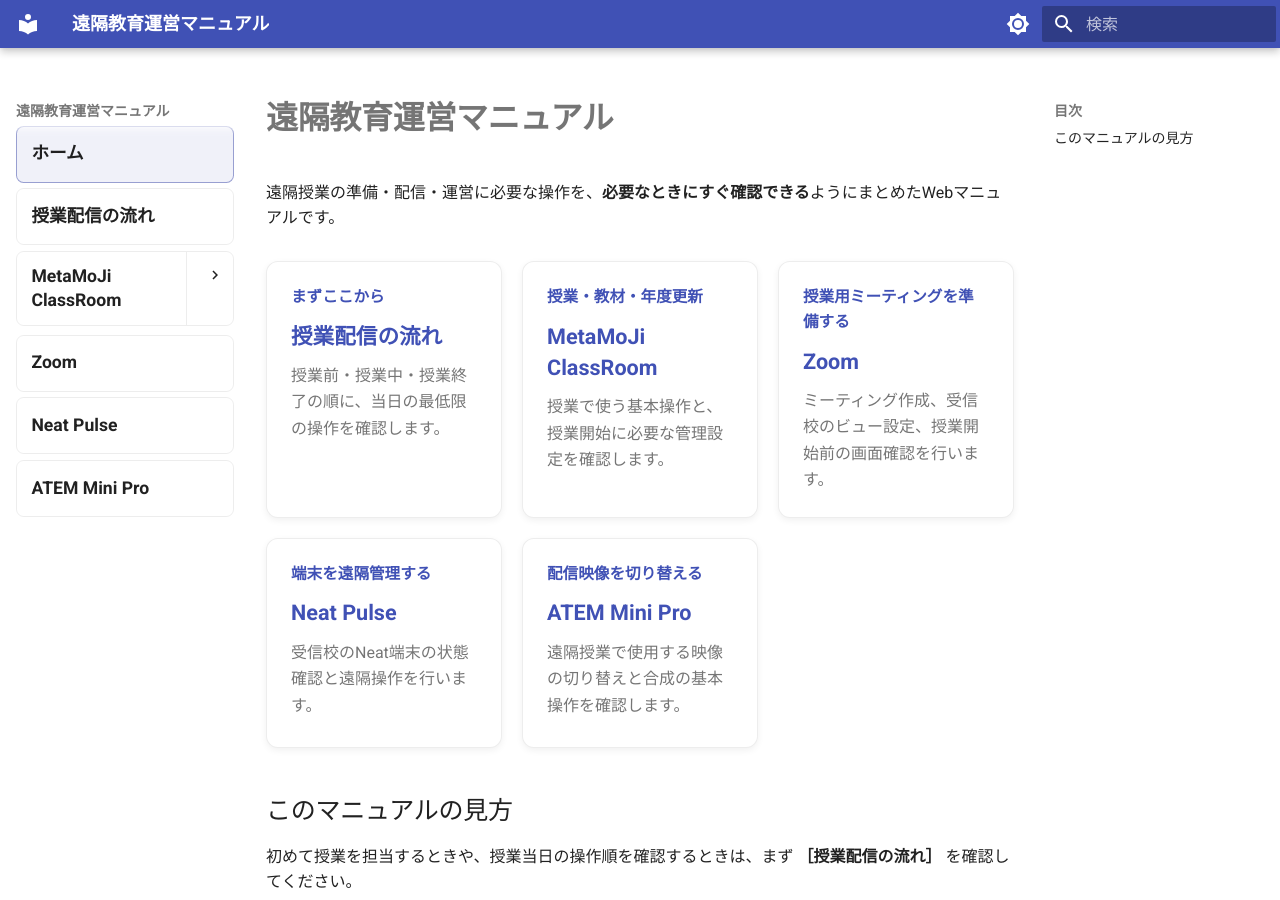
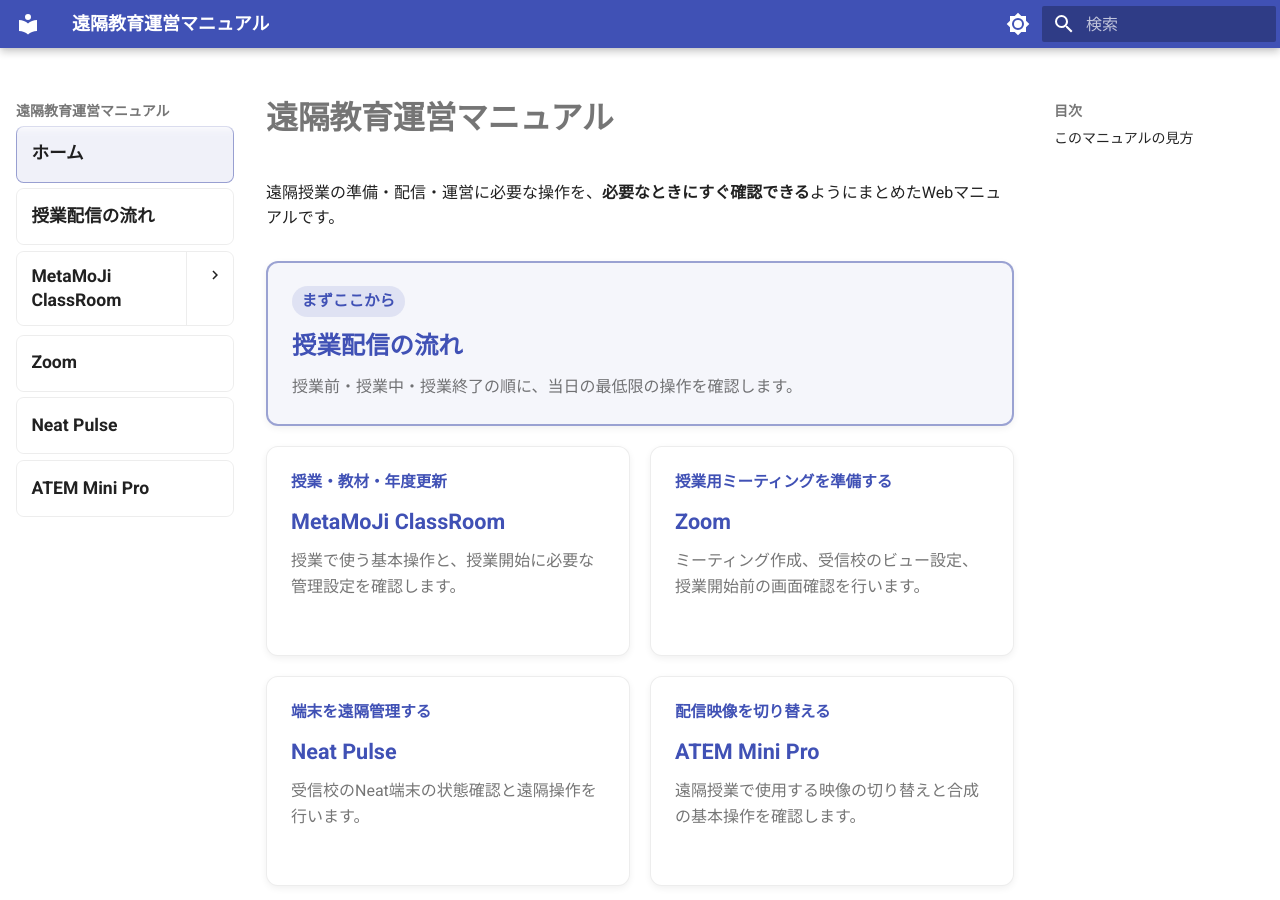
Before and after one commit to a-recs/remote-manual, an MkDocs documentation site: the page built from docs/index.md, in a window 1280 px wide and 900 px high. Built offline with MkDocs 1.6.1 and Material for MkDocs 9.7.7, drawn with Linux system fonts in a browser that asks for light colours.

Commit message:
Load UI polish styles

```diff
--- a/mkdocs.yml
+++ b/mkdocs.yml
@@ -55,3 +55,4 @@ markdown_extensions:
 extra_css:
   - stylesheets/extra.css
   - stylesheets/sidebar-v2.css
+  - stylesheets/ui-polish.css
```
